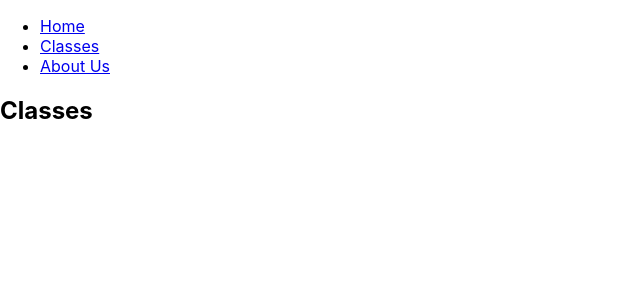
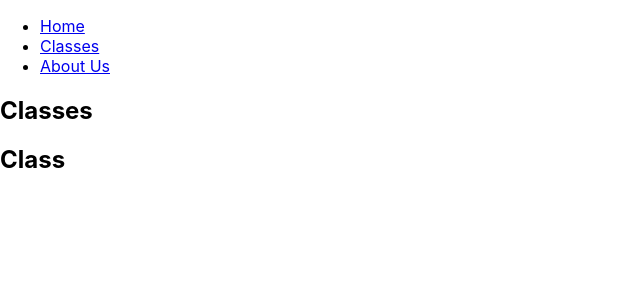
Before and after one commit to kbaranda/phase2-project, a React (Create React App) app in the folder phase-2-project/: page /classes in a window 1280 px wide. Shown: the top 300 px of the page, without its empty margins (0-640 px from the left). Built offline with nearby package versions, Linux system fonts and the light colour scheme; the HTML template or start-up script is replaced by a standard one.

Commit message:
added class component and connected it to ClassContainer

```diff
--- /dev/null
+++ b/phase-2-project/src/Class.js
@@ -0,0 +1,13 @@
+import React from "react";
+
+class Class extends React.Component {
+  render() {
+    return (
+      <div>
+        <h2>Class</h2>
+      </div>
+    )
+  }
+}
+
+export default Class;
--- a/phase-2-project/src/ClassesContainer.js
+++ b/phase-2-project/src/ClassesContainer.js
@@ -1,4 +1,5 @@
 import React from "react";
+import Class from "../src/Class"
 
 class ClassesContainer extends React.Component {
   render() {
@@ -6,6 +7,7 @@ class ClassesContainer extends React.Component {
     return (
       <div className="container">
         <h2>Classes</h2>
+        <Class />
       </div>
     )
   }
```
